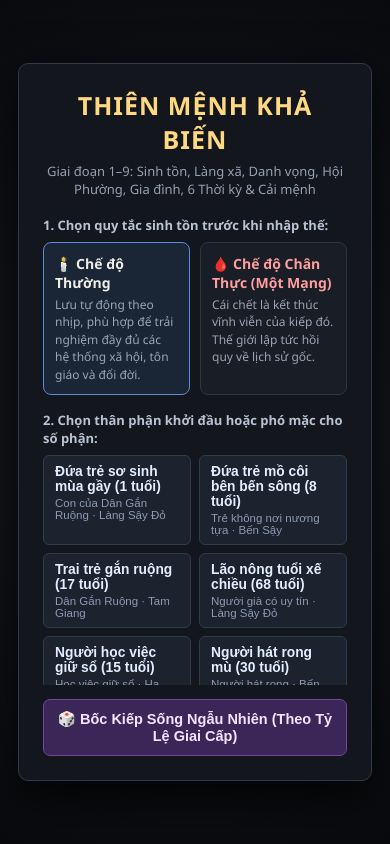
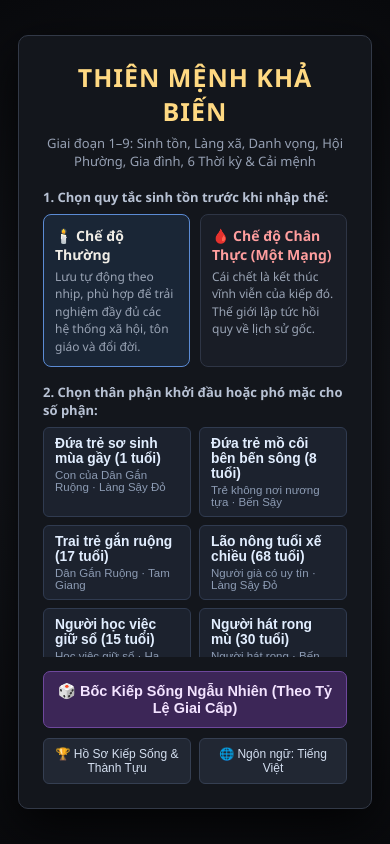
Before and after one commit to AlataKan/ThienMenhKhaBien, a website: page docs/index.html in a window 390 px wide. Drawn offline with Linux system fonts and the light colour scheme.

Commit message:
Update index.html

```diff
--- a/docs/index.html
+++ b/docs/index.html
@@ -33,7 +33,12 @@
 
       <div style="font-size:13px; color:#b8c2d4; margin-bottom:8px; font-weight:600;">2. Chọn thân phận khởi đầu hoặc phó mặc cho số phận:</div>
       <div class="start-persona-list" id="startPersonaList"></div>
+      <button class="start-btn-random" id="btnContinueSavedGame" style="display:none; margin-bottom:8px; background:#1e4d38; border-color:#3b8c66;" onclick="continueSavedGame()">▶️ Tiếp Tục Kiếp Đang Chơi Dở</button>
       <button class="start-btn-random" onclick="startRandomReincarnation()">🎲 Bốc Kiếp Sống Ngẫu Nhiên (Theo Tỷ Lệ Giai Cấp)</button>
+      <div style="display:flex; gap:8px; margin-top:10px;">
+        <button class="nav-btn" style="flex:1; justify-content:center; padding:8px;" onclick="openHallOfFameModal()">🏆 Hồ Sơ Kiếp Sống &amp; Thành Tựu</button>
+        <button class="nav-btn" style="flex:1; justify-content:center; padding:8px;" onclick="toggleLanguage()" id="btnStartLang">🌐 Ngôn ngữ: Tiếng Việt</button>
+      </div>
     </div>
   </div>
 
@@ -52,6 +57,7 @@
         <button class="nav-btn" id="btnToggleMute">🔊 Âm thanh: BẬT</button>
         <button class="nav-btn" id="btnOpenSocial">🤝 Quan hệ &amp; Danh tiếng</button>
         <button class="nav-btn" id="btnOpenBio">📖 Bản thân &amp; Đổi đời</button>
+        <button class="nav-btn" id="btnOpenSystem">⚙️ Lưu / Thành tựu / VI-EN</button>
       </div>
     </header>
 
```
